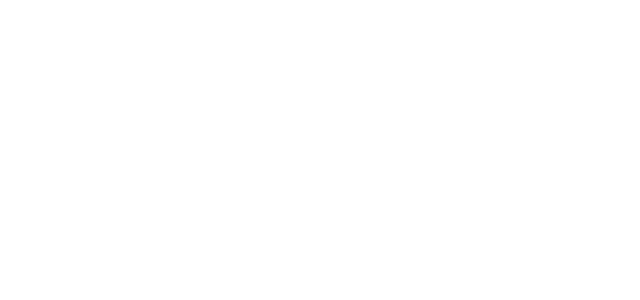
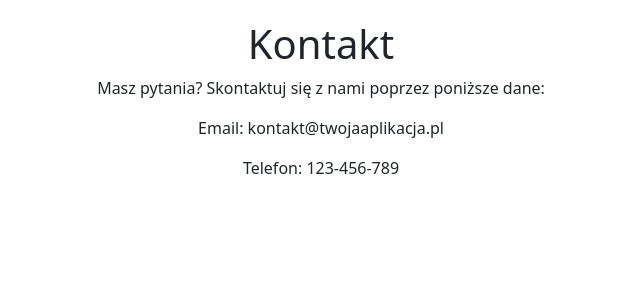
Before and after one commit to pdlc-t/bada-sal00n-frontend, a React (Create React App) app: page /contact in a window 1280 px wide. Before the commit this address had no page. Shown: the top 300 px of the page, without its empty margins (319-959 px from the left). Built offline with nearby package versions, Linux system fonts and the light colour scheme.

Commit message:
Separate components for pages from NavBar

```diff
--- a/src/App.js
+++ b/src/App.js
@@ -5,6 +5,9 @@ import { BrowserRouter as Router, Routes, Route } from "react-router-dom";
 import LandingPage from './components/home/LandingPage';
 import AdminDashboard from './components/admin/AdminDashboard';
 import ClientPage from './components/klient/ClientPage';
+import AboutPage from './components/AboutPage';
+import ContactPage from './components/ContactPage';
+import OnasPage from './components/OnasPage'; // Importujemy nowy komponent
 
 function App() {
   return (
@@ -13,6 +16,9 @@ function App() {
         <Route path="/" element={<LandingPage />} />
         <Route path="/admin" element={<AdminDashboard />} />
         <Route path="/client" element={<ClientPage />} />
+        <Route path="/about" element={<AboutPage />} />
+        <Route path="/contact" element={<ContactPage />} />
+        <Route path="/onas" element={<OnasPage />} /> {/* Nowa strona "O aplikacji" */}
       </Routes>
     </Router>
   );
--- /dev/null
+++ b/src/components/AboutPage.js
@@ -0,0 +1,12 @@
+import React from 'react';
+
+const AboutPage = () => {
+  return (
+    <div style={{ padding: "20px", textAlign: "center" }}>
+      <h1>O nas</h1>
+      <p>To jest strona informacyjna o naszej aplikacji. Tutaj będą znajdować się szczegóły dotyczące naszej firmy i misji.</p>
+    </div>
+  );
+};
+
+export default AboutPage;
--- /dev/null
+++ b/src/components/ContactPage.js
@@ -0,0 +1,14 @@
+import React from 'react';
+
+const ContactPage = () => {
+  return (
+    <div style={{ padding: "20px", textAlign: "center" }}>
+      <h1>Kontakt</h1>
+      <p>Masz pytania? Skontaktuj się z nami poprzez poniższe dane:</p>
+      <p>Email: kontakt@twojaaplikacja.pl</p>
+      <p>Telefon: 123-456-789</p>
+    </div>
+  );
+};
+
+export default ContactPage;
--- /dev/null
+++ b/src/components/OnasPage.js
@@ -0,0 +1,12 @@
+import React from 'react';
+
+const OnasPage = () => {
+  return (
+    <div style={{ padding: "20px", textAlign: "center" }}>
+      <h1>O aplikacji</h1>
+      <p>Nasza aplikacja pomaga w zarządzaniu danymi w sposób prosty i intuicyjny. Tworzymy ją z myślą o użytkownikach, którzy cenią wygodę i nowoczesne rozwiązania.</p>
+    </div>
+  );
+};
+
+export default OnasPage;
```
